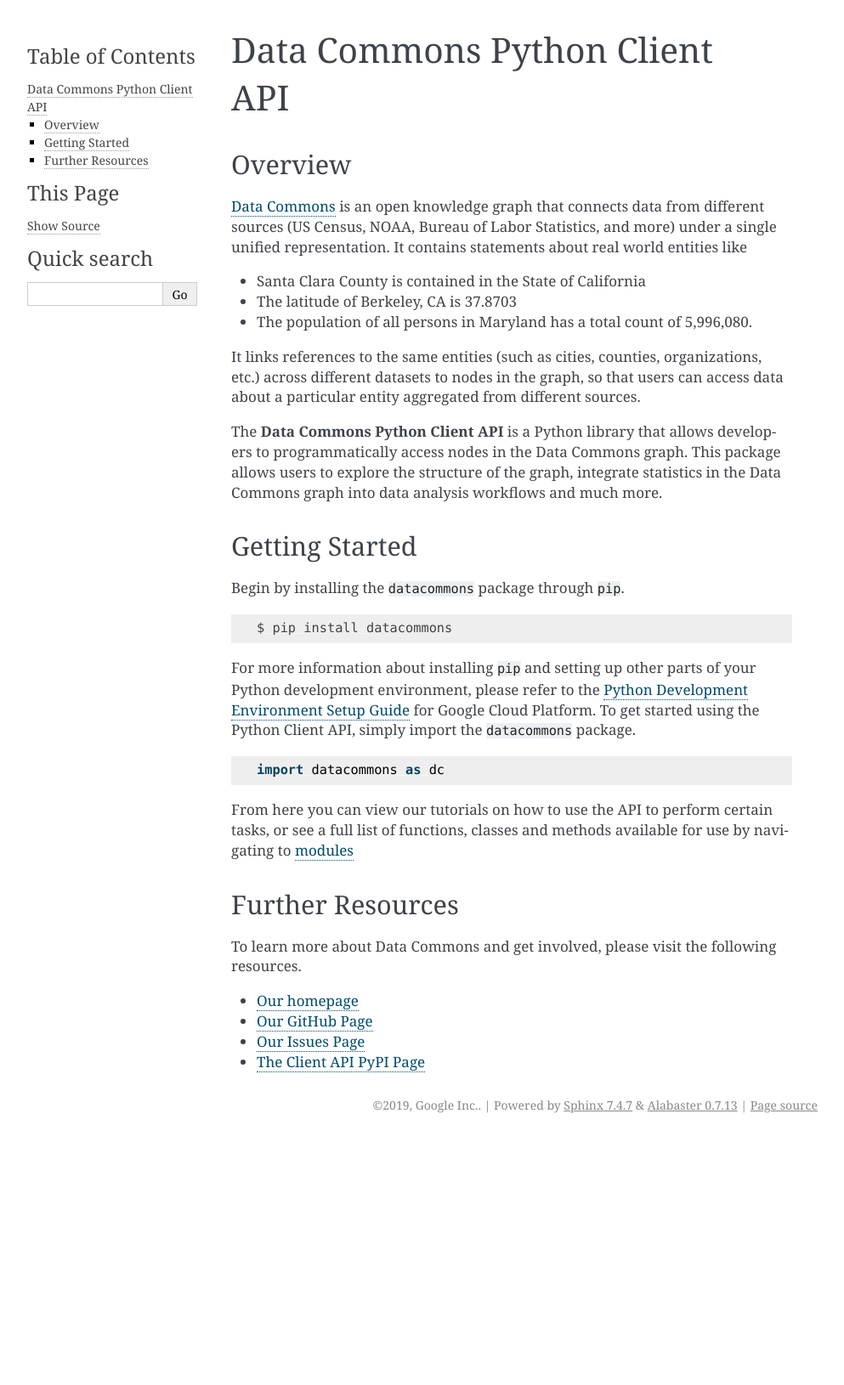
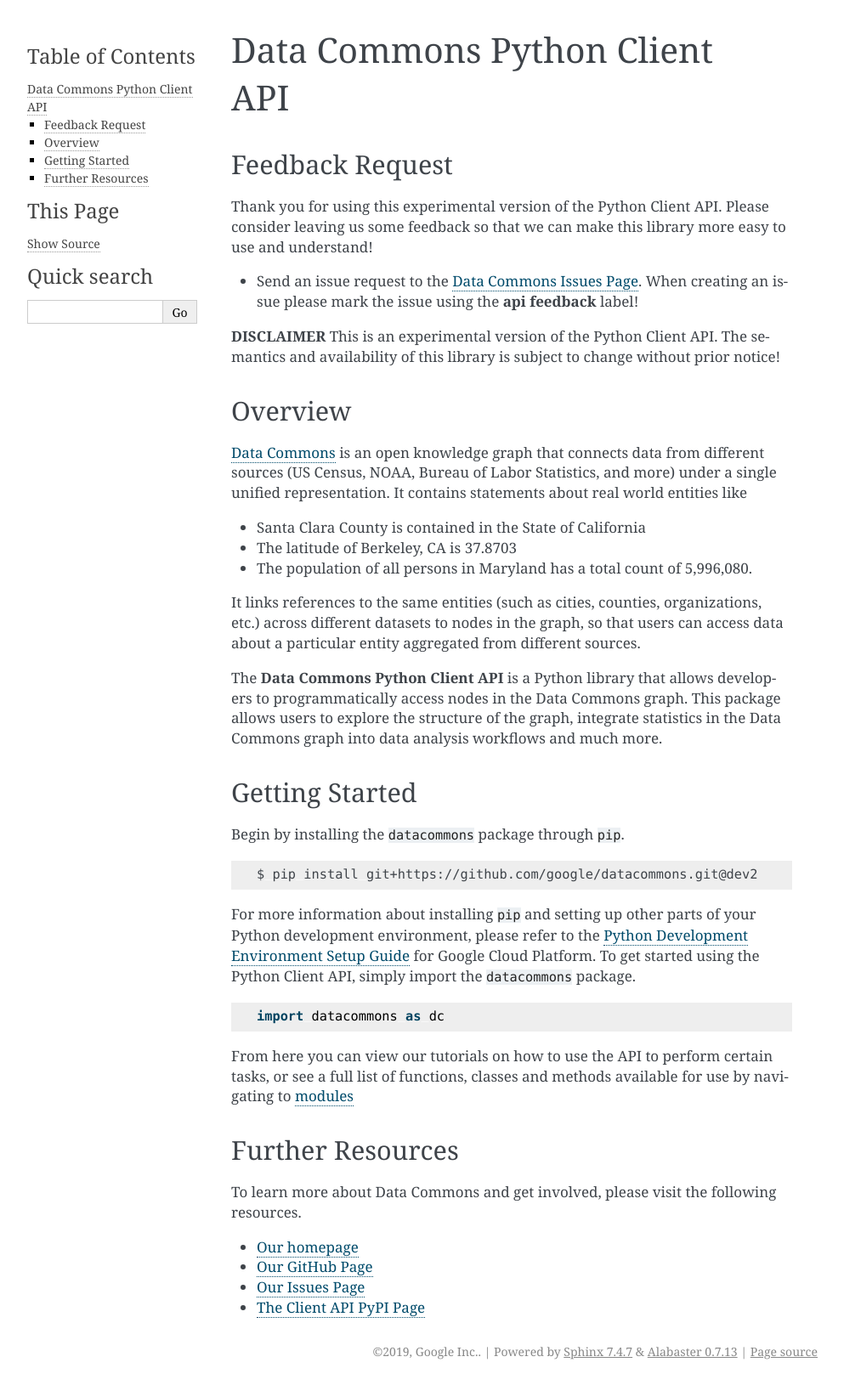
Before and after one commit to datacommonsorg/api-python, a Sphinx documentation site: the page built from docs/source/index.rst, in a window 1280 px wide. Shown: the whole page at 85% size, without its empty margins (148-1141 px from the left). Built offline with Sphinx 7.4.7, drawn with Linux system fonts in a browser that asks for light colours; before the commit the page ends 1340 px from its top, so only the background shows below that.

Commit message:
Point resources to dev2

```diff
--- a/docs/source/index.rst
+++ b/docs/source/index.rst
@@ -10,6 +10,21 @@
 
    Modules <modules>
    License <https://github.com/google/datacommons/blob/master/LICENSE>
+
+Feedback Request
+----------------
+
+Thank you for using this experimental version of the Python Client API. Please
+consider leaving us some feedback so that we can make this library more easy
+to use and understand!
+
+- Send an issue request to the
+  `Data Commons Issues Page <https://github.com/google/datacommons/issues>`_.
+  When creating an issue please mark the issue using the **api feedback** label!
+
+**DISCLAIMER** This is an experimental version of the Python Client API. The
+semantics and availability of this library is subject to change without
+prior notice!
 
 Overview
 --------
@@ -40,7 +55,7 @@
 
 .. code-block:: bash
 
-    $ pip install datacommons
+    $ pip install git+https://github.com/google/datacommons.git@dev2
 
 For more information about installing :code:`pip` and setting up other parts of
 your Python development environment, please refer to the
```
